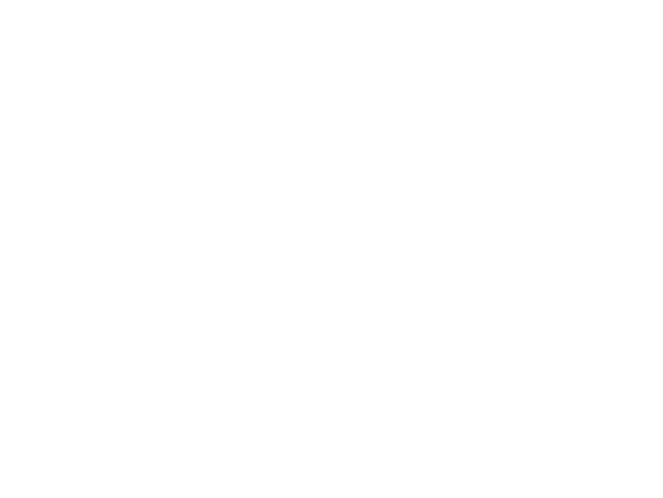
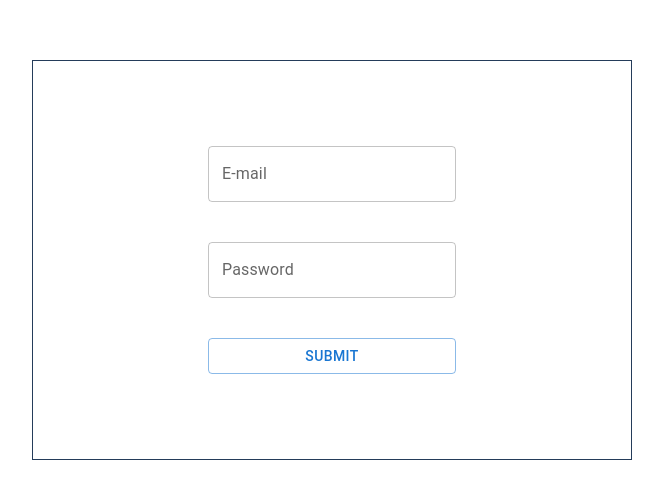
Before and after one commit to matsuryuji/TI-front, a React (Create React App) app: page / in a window 1280 px wide. Shown: the part 140-638 px from the top of the page, without its empty margins (308-971 px from the left). Built offline with nearby package versions, Linux system fonts and the light colour scheme.

Commit message:
feat: sign

```diff
--- a/jsconfig.json
+++ b/jsconfig.json
@@ -3,4 +3,4 @@
       "baseUrl": "src"
     },
     "include": ["src"]
-}
+  }
--- a/package.json
+++ b/package.json
@@ -9,10 +9,13 @@
     "@testing-library/jest-dom": "^5.16.5",
     "@testing-library/react": "^13.4.0",
     "@testing-library/user-event": "^13.5.0",
+    "axios": "^1.1.3",
     "install": "^0.13.0",
     "npm": "^9.1.1",
     "react": "^18.2.0",
     "react-dom": "^18.2.0",
+    "react-router": "^6.4.3",
+    "react-router-dom": "^6.4.3",
     "react-scripts": "5.0.1",
     "web-vitals": "^2.1.4"
   },
--- a/src/App.js
+++ b/src/App.js
@@ -3,9 +3,7 @@
 
 function App() {
   return (
-    <div className="App">
-      <Routes/>
-    </div>
+      <Routes />
   );
 }
 
--- a/src/components/core/Button/Button.jsx
+++ b/src/components/core/Button/Button.jsx
@@ -6,4 +6,4 @@
     )
 };
 
-export default Button
+export default Button;
--- a/src/components/core/Button/index.js
+++ b/src/components/core/Button/index.js
@@ -1,2 +1,3 @@
 import Button from "./Button";
+
 export default Button;
--- a/src/pages/SignIn/SignIn.jsx
+++ b/src/pages/SignIn/SignIn.jsx
@@ -1,10 +1,23 @@
 import React from "react";
-import { TextField } from "../../components/core";
+import { TextField, Button } from "components/core";
 
 const SignIn = () => {
     return (
-        <TextField/>
-
+      <>
+        <div className="flex flex-col items-center justify-center w-[100%] h-[100vh]">
+          <div className="border-[#243c5a] border-[1px] flex flex-col items-center justify-center h-[400px] w-[600px]">
+            <div className="mx-[20px] my-[20px]">
+              <div>
+                <TextField label="E-mail" fullWidth/>
+              </div>
+              <div className="my-[40px]">
+                <TextField label="Password" type="password" fullWidth />
+              </div>
+                <Button variant="outlined" fullWidth>Submit</Button>
+              </div>
+            </div>
+          </div>
+      </>
     )
 };
 
--- a/src/route/Routes.js
+++ b/src/route/Routes.js
@@ -1,13 +1,13 @@
 import React from 'react';
-import { BrowserRouter as Router, Route, Switch } from 'react-router-dom';
+import { BrowserRouter as Router, Route, Routes as Switch  } from 'react-router-dom';
 import SignIn from '../pages/SignIn/SignIn';
 
 export default function Routes() {
   return (
     <Router>
-      <Switch>
-        <Route exact path='/sign-in' component={SignIn} />
-      </Switch>
+        <Switch>
+            <Route exact path='/' element={<SignIn/>} />
+        </Switch>
     </Router>
   )
 };
```
Also changed, not shown: 2 other files (tests, documents, lock files or other folders).
